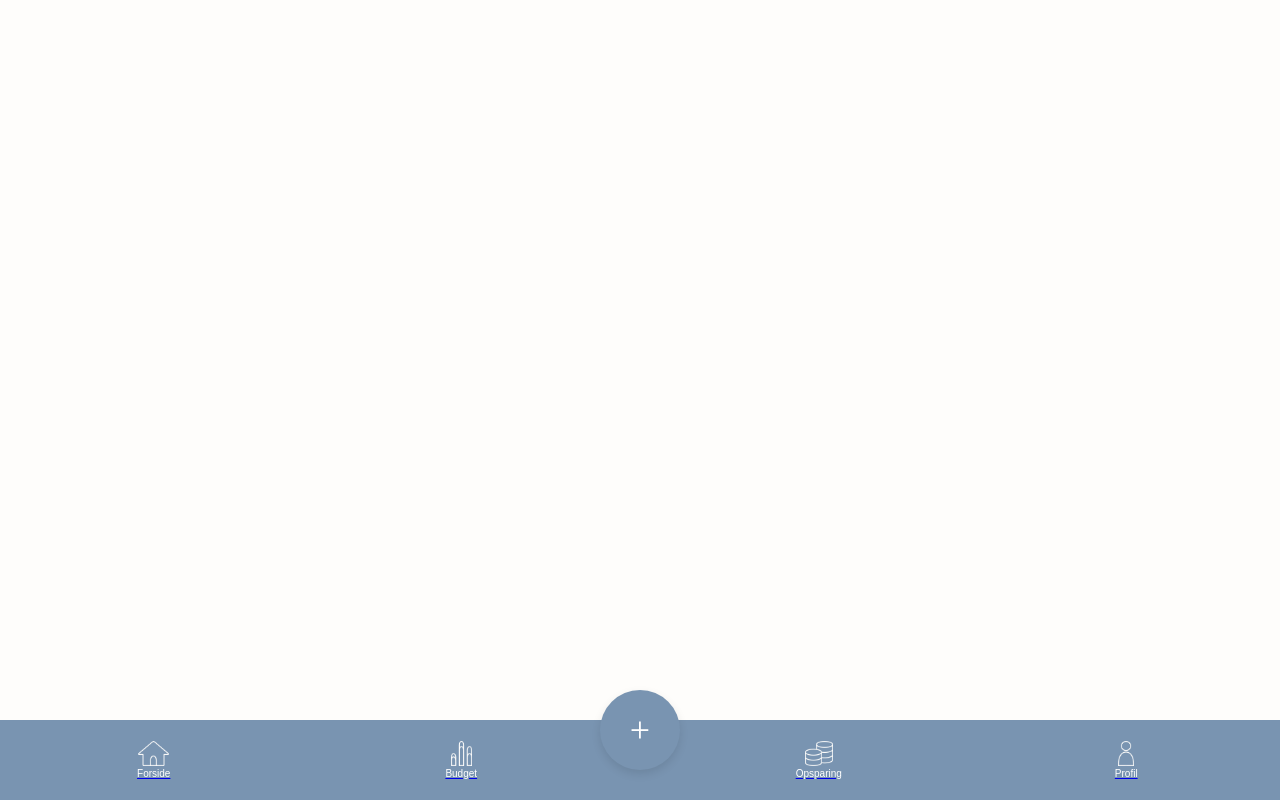
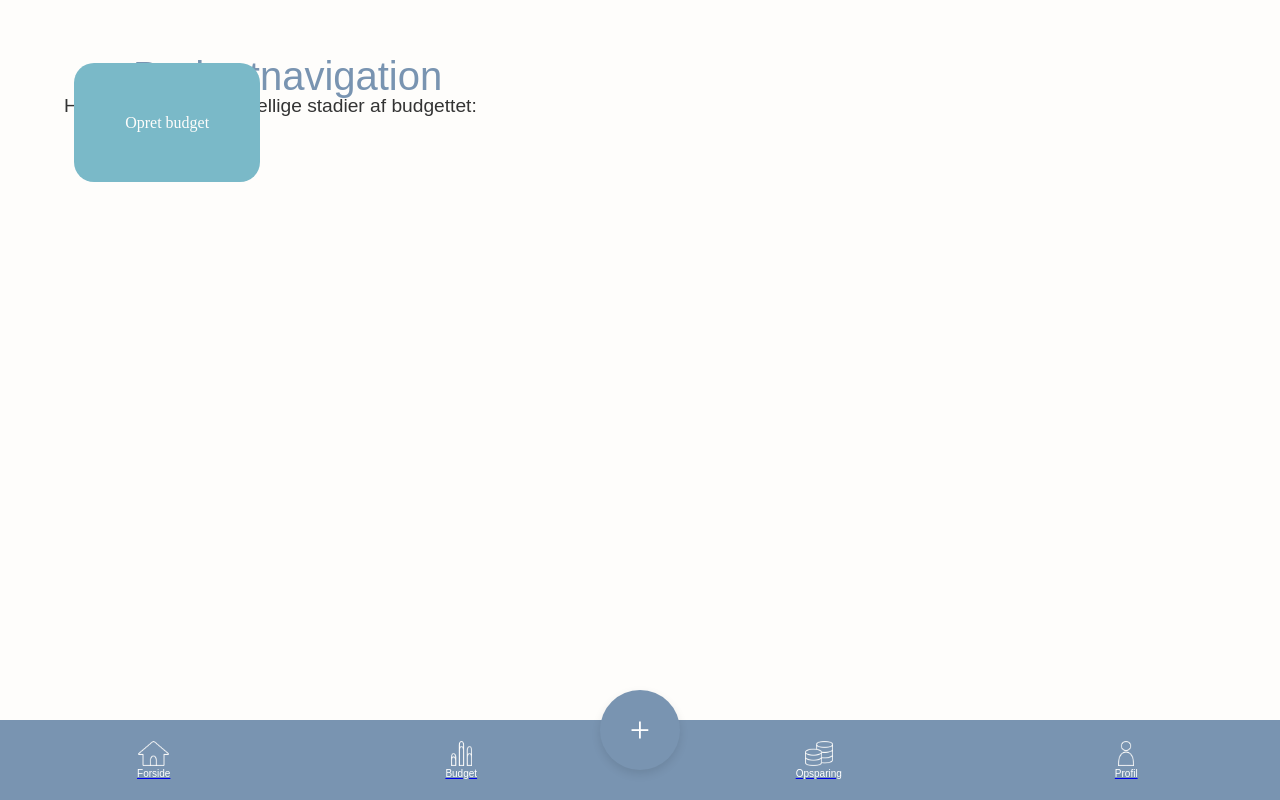
Before and after one commit to SarahCant/web-app, a React (Vite) app: page /budgetnavigation in a window 1280 px wide. Built offline with nearby package versions, Linux system fonts and the light colour scheme.

Commit message:
Route and App.css

```diff
--- a/src/App.jsx
+++ b/src/App.jsx
@@ -12,6 +12,7 @@ import Savings from "./pages/Savings";
 import MakeBudget from "./pages/MakeBudget";
 import MyBudget from "./pages/MyBudget";
 import UpdateCategory from "./pages/UpdateCategory";
+import BudgetNavigation from "./pages/BudgetNavigation";
 
 export default function App() {
   return (
@@ -25,6 +26,7 @@ export default function App() {
         <Route path="/addexpenses" element={<AddExpenses />} />
         <Route path="/savings" element={<Savings />} />
         <Route path="/makebudget" element={<MakeBudget />} />
+        <Route path="/budgetnavigation" element={<BudgetNavigation />} />
         <Route path="/mybudget" element={<MyBudget />} />
         <Route path="/updatecategory/:id" element={<UpdateCategory />} />
       </Routes>
--- a/src/css/App.css
+++ b/src/css/App.css
@@ -58,6 +58,7 @@ p {
   border-radius: 20px;
   color: var(--light);
   margin: 10px;
+  text-decoration: none;
 }
 
 button {
--- /dev/null
+++ b/src/pages/BudgetNavigation.jsx
@@ -0,0 +1,17 @@
+import { Link } from "react-router-dom";
+
+export default function BudgetNavigation() {
+  return (
+    <>
+      <h1>Budgetnavigation</h1>
+
+      <div className="budgetnav_txt">
+        <p>Her kan du se de forskellige stadier af budgettet:</p>
+      </div>
+
+      <Link to="/makebudget" className="btn">
+        Opret budget
+      </Link>
+    </>
+  );
+}
```
